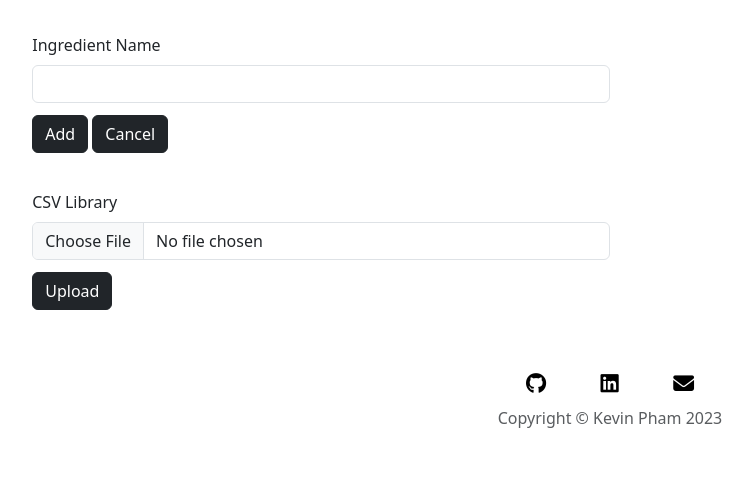
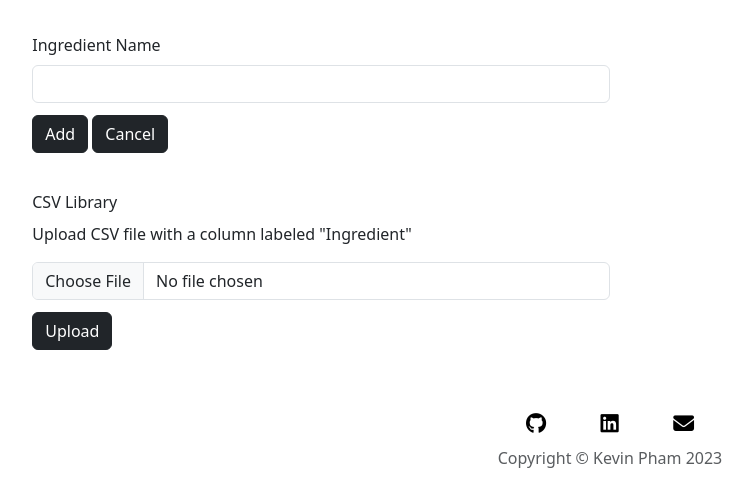
Before and after one commit to kvnvpham/meal_planner, a Flask app: page /ingredient_library/1 in a window 1280 px wide. Shown: the part 288-774 px from the top of the page, without its empty margins (30-783 px from the left). Run offline with Flask 2, Linux system fonts and the light colour scheme; a user stored in the database is signed in; some libraries are stand-ins or nearby versions.

Commit message:
Implement CSV Upload

```diff
--- a/main.py
+++ b/main.py
@@ -12,10 +12,12 @@ from recipe_api import RecipeLibrary
 from datetime import date
 import random
 import os
+import csv
 from bleach_text import Bleach
 
 app = Flask(__name__)
 app.config["SECRET_KEY"] = "super secret"
+app.config["UPLOAD_FOLDER"] = "static/files"
 
 app.config["SQLALCHEMY_DATABASE_URI"] = "sqlite:///meals.db"
 app.config["SQLALCHEMY_TRACK_MODIFICATIONS"] = False
@@ -198,6 +200,14 @@ def logout():
     return redirect(url_for("home"))
 
 
+def process_csv(filename):
+    with open(f"static/{filename}", mode="r") as file:
+        read = csv.DictReader(file)
+
+        for row in read["Ingredient"]:
+            trie.add_word(row.title())
+
+
 @app.route("/ingredient_library/<int:user_id>", methods=['GET', 'POST'])
 @login_required
 @admin_only
@@ -215,6 +225,12 @@ def ingredient_library(user_id):
     if form_upload.validate_on_submit():
         file = form_upload.file.data
         filename = secure_filename(file.filename)
+        new_filename = f"{filename.split('.')[0]}_{date.today()}.csv"
+        file_path = os.path.join(app.config["UPLOAD_FOLDER"], new_filename)
+        file.save(file_path)
+
+        process_csv(new_filename)
+
         return redirect(url_for("ingredient_library", user_id=user_id))
 
     return render_template("add_library.html", user_id=user_id, form_upload=form_upload, form_add=form_add)
--- a/templates/add_library.html
+++ b/templates/add_library.html
@@ -31,6 +31,7 @@
                 <form action="{{ url_for('ingredient_library', user_id=user_id) }}" method="post" novalidate>
                     {{ form_upload.csrf_token }}
                     {{ form_upload.file.label(class='form-label') }}
+                    <p>Upload CSV file with a column labeled "Ingredient"</p>
                         {% for error in form_upload.file.errors %}
                         <p class="messages">{{ error }}</p>
                         {% endfor %}
```
